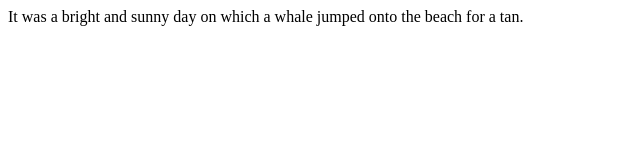
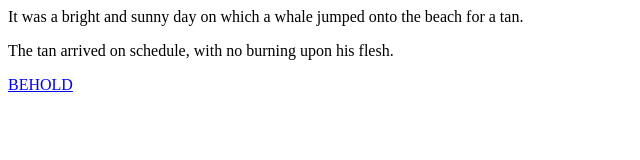
Before and after one commit to spartanbard/fireside-story, a plain HTML site: page index.html in a window 1280 px wide. Shown: the whole page, without its empty margins (0-640 px from the left). Drawn offline with Linux system fonts and the light colour scheme.

Commit message:
The tan was achieved.

```diff
--- a/index.html
+++ b/index.html
@@ -1,5 +1,7 @@
 <html>
   <body>
     <p>It was a bright and sunny day on which a whale jumped onto the beach for a tan.</p>
+    <p>The tan arrived on schedule, with no burning upon his flesh.</p>
+    <p><a target="_blank" href="https://www.youtube.com/watch?v=dQw4w9WgXcQ">BEHOLD</a></p>
   </body>
 </html>
```
